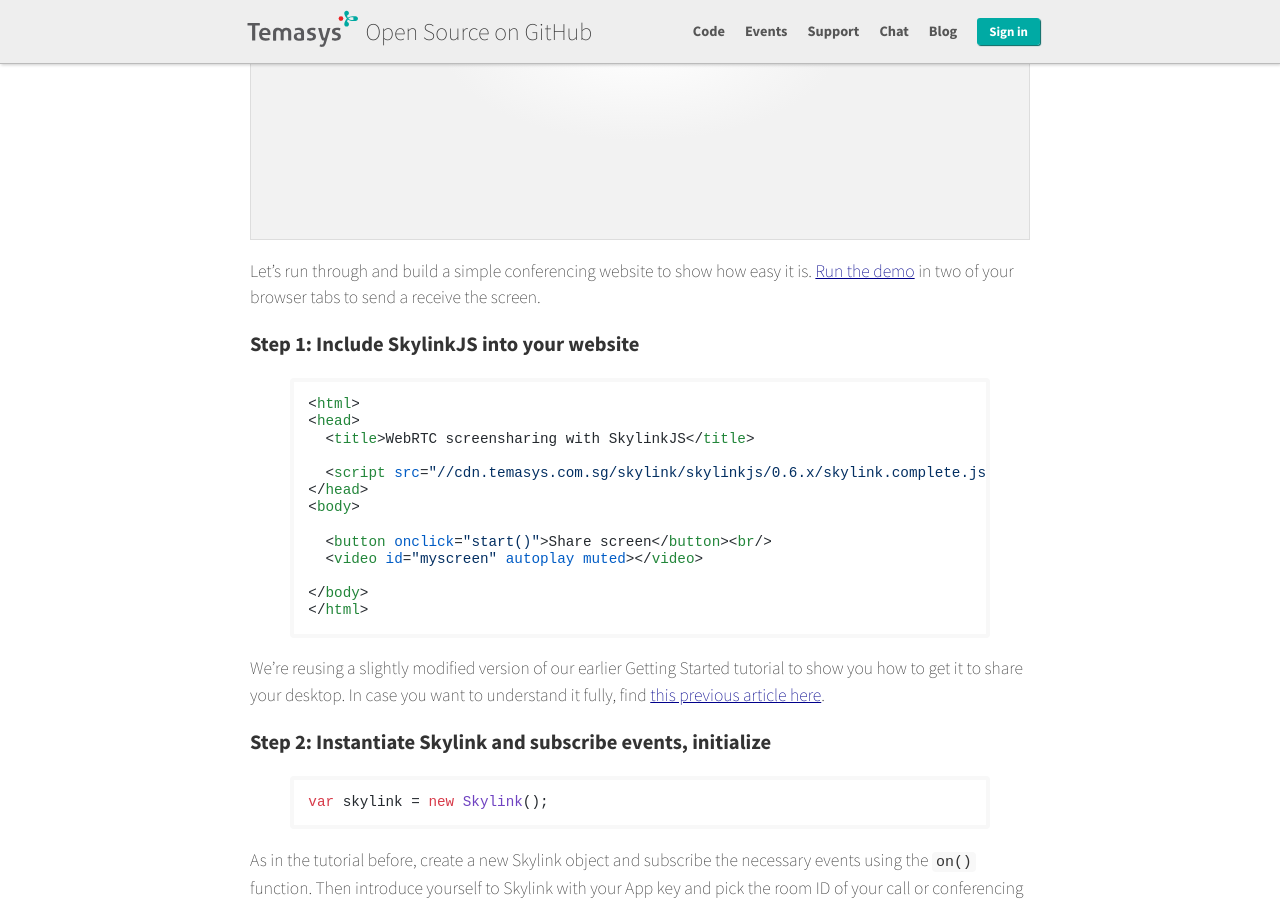
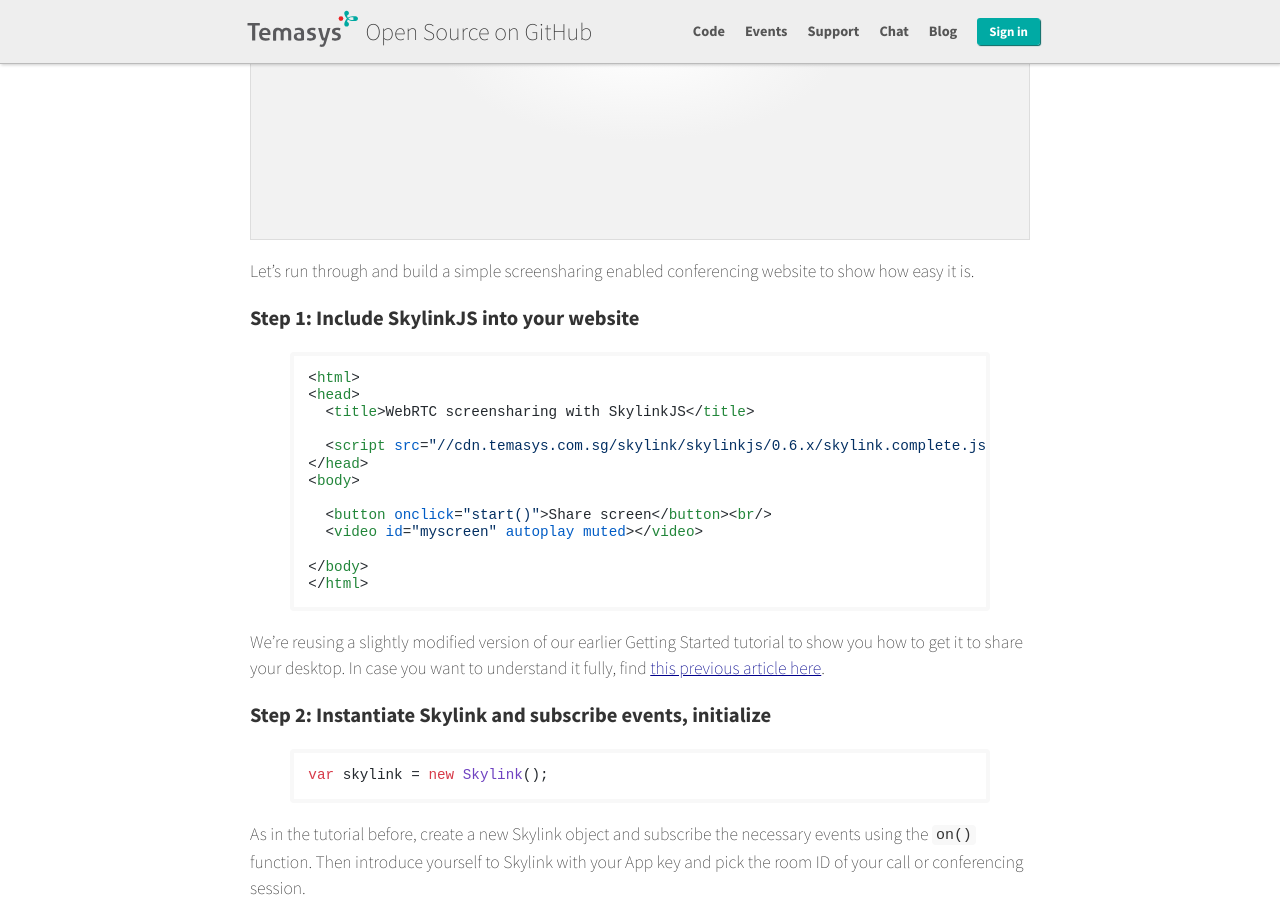
Before and after one commit to Temasys/temasys.github.io, a Jekyll site: the page built from _posts/2015-06-10-Screensharing_with_SkylinkJS.markdown, in a window 1280 px wide and 900 px high, scrolled down 492 px. Built offline with Jekyll 4.4.1, drawn with Linux system fonts in a browser that asks for light colours; nearby versions of some CDN libraries; Markdown is read by kramdown in place of the engine named in the settings.

Commit message:
remove codepen link

```diff
--- a/_posts/2015-06-10-Screensharing_with_SkylinkJS.markdown
+++ b/_posts/2015-06-10-Screensharing_with_SkylinkJS.markdown
@@ -17,7 +17,7 @@
 <script async src="/resources/js/screenshare.js" defer></script>
 
 
-Let's run through and build a simple conferencing website to show how easy it is. [Run the demo](https://codepen.io/serrynaimo/full/bdRWNR/) in two of your browser tabs to send a receive the screen.
+Let's run through and build a simple screensharing enabled conferencing website to show how easy it is.
 
 
 ### Step 1: Include SkylinkJS into your website
```
